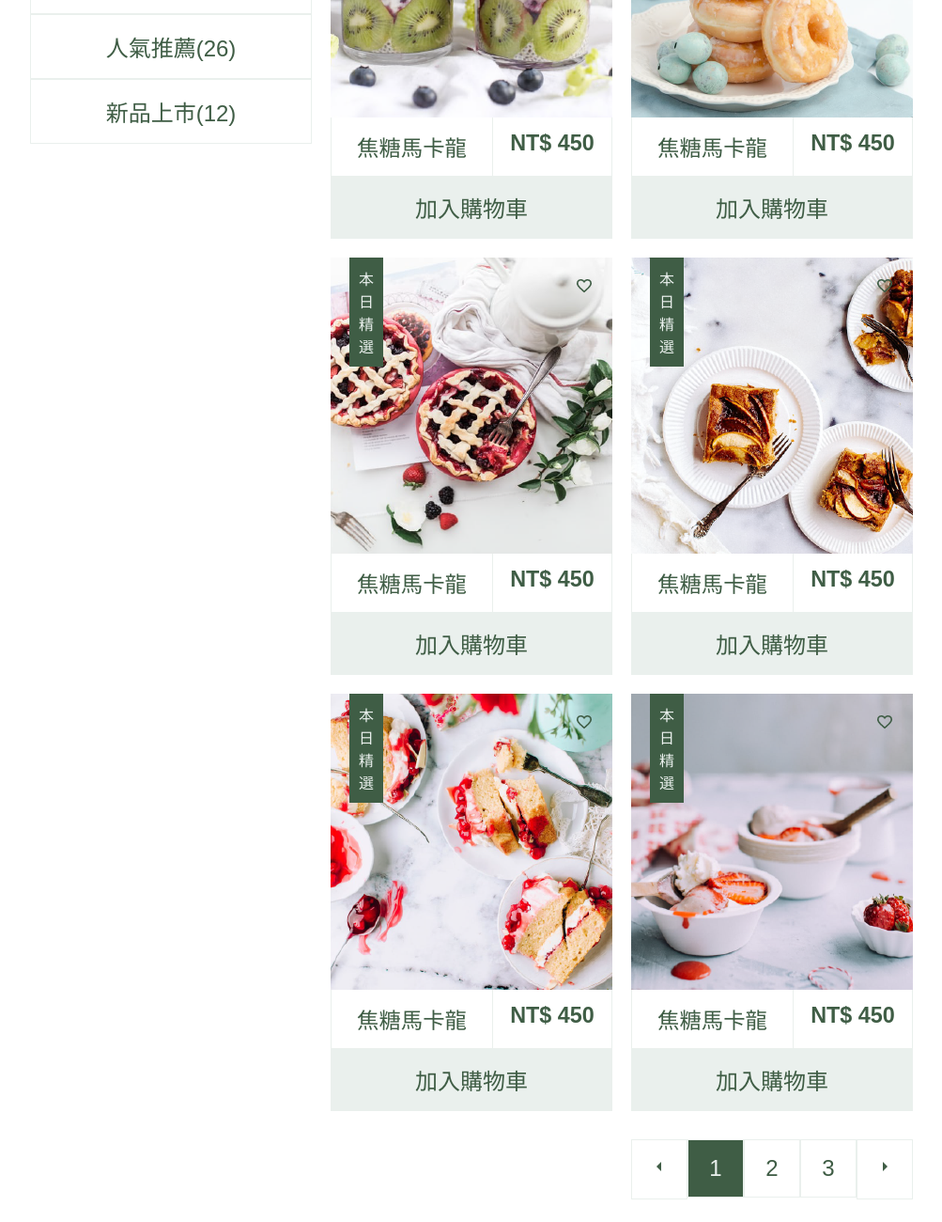
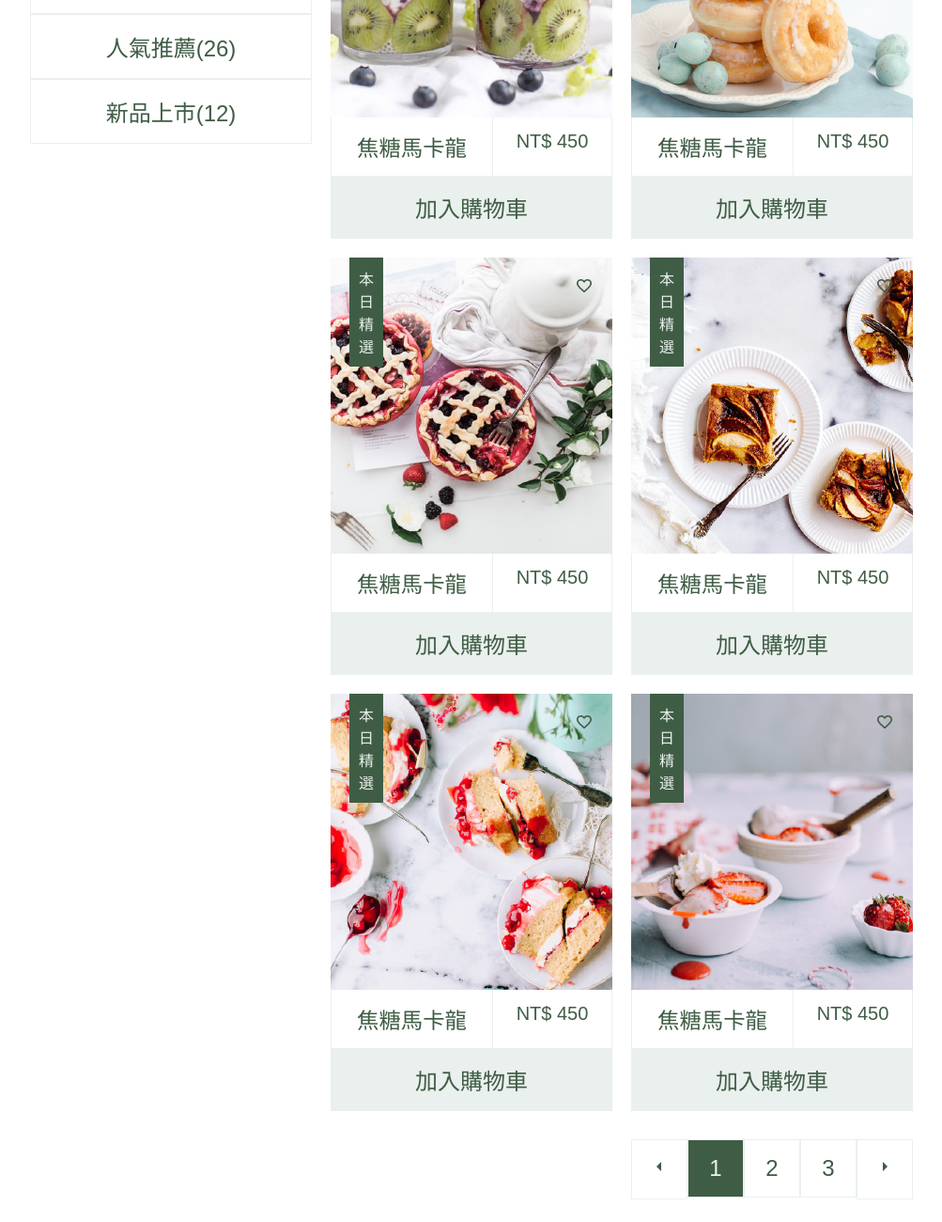
Before and after one commit to WanJiang018/Sweetate-html-practice, a plain HTML site: page index.html in a window 1280 px wide. Shown: the part 840-2140 px from the top of the page at 94% size, without its empty margins (138-1141 px from the left). Drawn offline with Linux system fonts and the light colour scheme.

Commit message:
Add files via upload

```diff
--- a/index.html
+++ b/index.html
@@ -51,7 +51,7 @@
                     </a>
                     <div class="dessert-content d-flex text-center">
                         <h3 class="dessert-name">焦糖馬卡龍</h3>
-                        <h3 class="dessert-price">NT$ 450</h3>
+                        <p class="dessert-price">NT$ 450</p>
                     </div>
                     <button class="btn btn-fullLightColor">加入購物車</button>
                 </li>
@@ -63,7 +63,7 @@
                     </a>
                     <div class="dessert-content d-flex text-center">
                         <h3 class="dessert-name">焦糖馬卡龍</h3>
-                        <h3 class="dessert-price">NT$ 450</h3>
+                        <p class="dessert-price">NT$ 450</p>
                     </div>
                     <button class="btn btn-fullLightColor">加入購物車</button>
                 </li>
@@ -75,7 +75,7 @@
                     </a>
                     <div class="dessert-content d-flex text-center">
                         <h3 class="dessert-name">焦糖馬卡龍</h3>
-                        <h3 class="dessert-price">NT$ 450</h3>
+                        <p class="dessert-price">NT$ 450</p>
                     </div>
                     <button class="btn btn-fullLightColor">加入購物車</button>
                 </li>
@@ -87,7 +87,7 @@
                     </a>
                     <div class="dessert-content d-flex text-center">
                         <h3 class="dessert-name">焦糖馬卡龍</h3>
-                        <h3 class="dessert-price">NT$ 450</h3>
+                        <p class="dessert-price">NT$ 450</p>
                     </div>
                     <button class="btn btn-fullLightColor">加入購物車</button>
                 </li>
@@ -99,7 +99,7 @@
                     </a>
                     <div class="dessert-content d-flex text-center">
                         <h3 class="dessert-name">焦糖馬卡龍</h3>
-                        <h3 class="dessert-price">NT$ 450</h3>
+                        <p class="dessert-price">NT$ 450</p>
                     </div>
                     <button class="btn btn-fullLightColor">加入購物車</button>
                 </li>
@@ -111,7 +111,7 @@
                     </a>
                     <div class="dessert-content d-flex text-center">
                         <h3 class="dessert-name">焦糖馬卡龍</h3>
-                        <h3 class="dessert-price">NT$ 450</h3>
+                        <p class="dessert-price">NT$ 450</p>
                     </div>
                     <button class="btn btn-fullLightColor">加入購物車</button>
                 </li>
```
